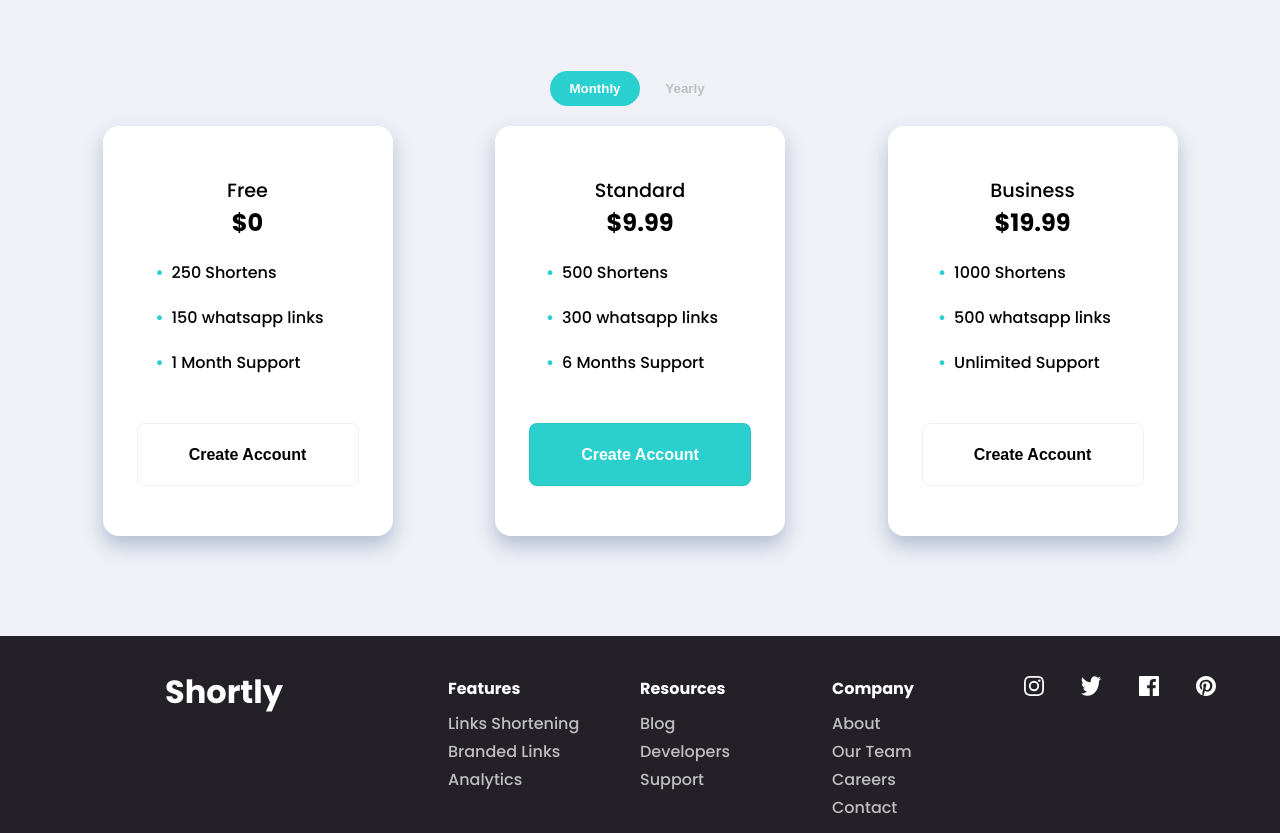
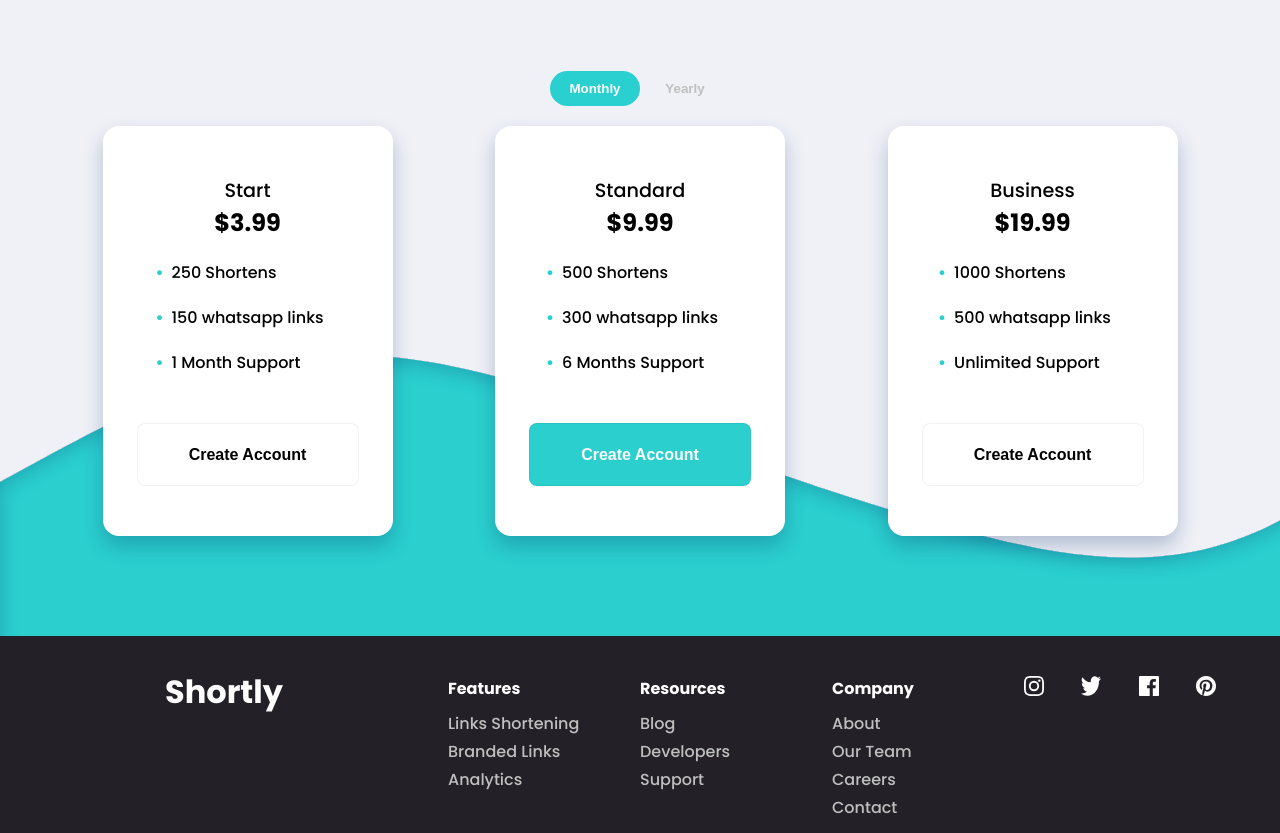
Before and after one commit to moodyomar/shortly, a React (Create React App) app: page /pricing in a window 1280 px wide. Shown: the part 900-1733 px from the top of the page. Built offline with nearby package versions, Linux system fonts and the light colour scheme; the HTML template or start-up script is replaced by a standard one.

Commit message:
AOS + yearly & monthly content to plans

```diff
--- a/package.json
+++ b/package.json
@@ -6,6 +6,7 @@
     "@testing-library/jest-dom": "^5.14.1",
     "@testing-library/react": "^11.2.7",
     "@testing-library/user-event": "^12.8.3",
+    "aos": "^2.3.4",
     "axios": "^0.25.0",
     "react": "^17.0.2",
     "react-dom": "^17.0.2",
--- a/src/App.js
+++ b/src/App.js
@@ -1,5 +1,7 @@
 import {Home,Features,Pricing} from './pages'
 import { Footer, Navbar } from './components';
+import AOS from 'aos';
+import 'aos/dist/aos.css';
 import {
   BrowserRouter,
   Routes,
@@ -8,6 +10,9 @@ import {
 import './index.css';
 
 function App() {
+  AOS.init({
+    offset: 200,
+  });
   return (
     <div className="App">
     <BrowserRouter>
--- a/src/components/AdvancedTactics/Card.js
+++ b/src/components/AdvancedTactics/Card.js
@@ -5,7 +5,7 @@ const Card = ({icon,alt,title,desc,mt}) => {
 
 return(
 
-<div className='Card scale-eff'>
+<div className='Card scale-eff' data-aos="fade-right" data-aos-duration="1000">
 <div className="icon">
       <img src={icon} alt={alt} />
     </div>
--- a/src/components/Plans/Card.js
+++ b/src/components/Plans/Card.js
@@ -4,7 +4,7 @@ const Card = ({children,cost,price,btnBg,color}) => {
 
 return(
 
-<div className="plan-card scale-eff">
+<div className="plan-card scale-eff" data-aos="fade-up" data-aos-duration="1000">
                     <span className='plan-status'>{cost}</span>
                     <h2 className='plan-price'>{price}</h2>
                     <ul className='plan-list'>
--- a/src/components/Plans/Plans.css
+++ b/src/components/Plans/Plans.css
@@ -6,6 +6,16 @@
     flex-direction: column;
     justify-content: center;
     align-items: center;
+    position: relative;
+}
+.shape{
+    width: 100vw;
+    height: 500px;
+    background-image: url(../../images/shape.svg);
+    position: absolute;
+    bottom: 0px;
+    left: 0;
+    right: 0;
 }
 .Plans p{
     text-align: center;
@@ -17,8 +27,9 @@
 .plans-cards{
     display: flex;
     justify-content: space-evenly;
-    width: 100vw;
+    width: 100%;
     margin-bottom: 100px;
+    z-index: 2;
 }
 .plan-card {
     display: flex;
@@ -57,7 +68,7 @@
     display: flex;
 }
 .plan-card ul {
-    list-style: none; /* Remove default bullets */
+    list-style: none;
   }
 
   .plan-card ul li::before {
@@ -74,8 +85,20 @@
         display: flex;
         flex-direction: column;
         align-items: center;
-        width: 100vw;
-        margin: 25px 10px;
+        margin-bottom: 100px;
+        margin-top: 20px;
         gap: 50px;
     }
   }
+
+  @media screen and (min-width: 700px) and (max-width: 950px) {
+    .plan-card {
+        width: 225px;
+        height: 350px;
+    }
+    .plan-card button {
+        width: 180px;
+    height: 50px;
+    font-size: 12px;
+    }
+  }
--- a/src/components/Plans/Plans.js
+++ b/src/components/Plans/Plans.js
@@ -1,8 +1,19 @@
+import { useState } from 'react';
 import Card from './Card'
+import monthlyPlan from './monthly.json'
+import yearlyPlan from './yearly.json'
 import './Plans.css'
 
 
 const Plans = () => {
+
+    const [yearly,setYearly] = useState(false);
+    const [monthly,setMonthly] = useState(true);
+
+    const changePlan = () => {
+        setYearly(n => !n);
+        setMonthly(n => !n);
+    }
 
     return (
 
@@ -10,26 +21,20 @@ const Plans = () => {
             <h1>Choose your plan</h1>
             <p>Lorem ipsum dolor sit amet consectetur adipisicing elit. Veritatis expedita doloribus, dignissimos quaerat.</p>
             <div className="period-btns">
-                <button className="monthly-btn btn btn-primary round-max">Monthly</button>
-                <button className="yearly-btn btn round-max">Yearly</button>
+                <button onClick={() => changePlan()} className={`btn round-max ${monthly && 'btn-primary'}`}>Monthly</button>
+                <button onClick={() => changePlan()} className={`btn round-max ${yearly && 'btn-primary'}`}>Yearly</button>
             </div>
             <div className="plans-cards">
-                <Card cost={'Free'} price={'$0'} btnBg={'white'}>
-                    <li>250 Shortens</li>
-                    <li>150 whatsapp links</li>
-                    <li>1 Month Support</li>
+                {(monthly ? monthlyPlan : yearlyPlan).map(item => (
+                <Card cost={item.cost} price={item.price}
+                btnBg={item.btnBg} color={item.color}>
+                    {item.items.map(liContent => (
+                        <li>{liContent}</li>
+                    ))}
                 </Card>
-                <Card cost={'Standard'} price={'$9.99'} btnBg={'#2ACFCE'} color={'white'}>
-                    <li>500 Shortens</li>
-                    <li>300 whatsapp links</li>
-                    <li>6 Months Support</li>
-                </Card>
-                <Card cost={'Business'} price={'$19.99'} btnBg={'white'}>
-                    <li>1000 Shortens</li>
-                    <li>500 whatsapp links</li>
-                    <li>Unlimited Support</li>
-                </Card>
+                ))}
             </div>
+            <div className="shape"></div>
         </div>
 
     )
--- /dev/null
+++ b/src/components/Plans/monthly.json
@@ -0,0 +1,38 @@
+[
+    {
+        "cost":"Start",
+        "price":"$3.99",
+        "btnBg":"white",
+        "color":"",
+        "items":[
+            "250 Shortens",
+            "150 whatsapp links",
+            "1 Month Support"
+        ]
+
+    },
+    {
+        "cost":"Standard",
+        "price":"$9.99",
+        "btnBg":"#2ACFCE",
+        "color":"white",
+        "items":[
+            "500 Shortens",
+            "300 whatsapp links",
+            "6 Months Support"
+        ]
+
+    },
+    {
+        "cost":"Business",
+        "price":"$19.99",
+        "btnBg":"white",
+        "color":"",
+        "items":[
+            "1000 Shortens",
+            "500 whatsapp links",
+            "Unlimited Support"
+        ]
+
+    }
+]
--- /dev/null
+++ b/src/components/Plans/yearly.json
@@ -0,0 +1,38 @@
+[
+    {
+        "cost":"Start",
+        "price":"$1.99",
+        "btnBg":"white",
+        "color":"",
+        "items":[
+            "450 Shortens",
+            "300 whatsapp links",
+            "3 Month Support"
+        ]
+
+    },
+    {
+        "cost":"Standard",
+        "price":"$7.99",
+        "btnBg":"#2ACFCE",
+        "color":"white",
+        "items":[
+            "600 Shortens",
+            "400 whatsapp links",
+            "10 Months Support"
+        ]
+
+    },
+    {
+        "cost":"Business",
+        "price":"$15.99",
+        "btnBg":"white",
+        "color":"",
+        "items":[
+            "1500 Shortens",
+            "700 whatsapp links",
+            "Unlimited Support"
+        ]
+
+    }
+]
--- a/src/index.css
+++ b/src/index.css
@@ -6,7 +6,9 @@
   box-sizing: border-box;
   scroll-behavior: smooth;
 }
-
+html{
+  overflow-x: hidden;
+}
 :root{
 
 /* - Mobile: 375px */
```
Also changed, not shown: src/images/shape.svg (added), 1 other file (tests, documents, lock files or other folders).
